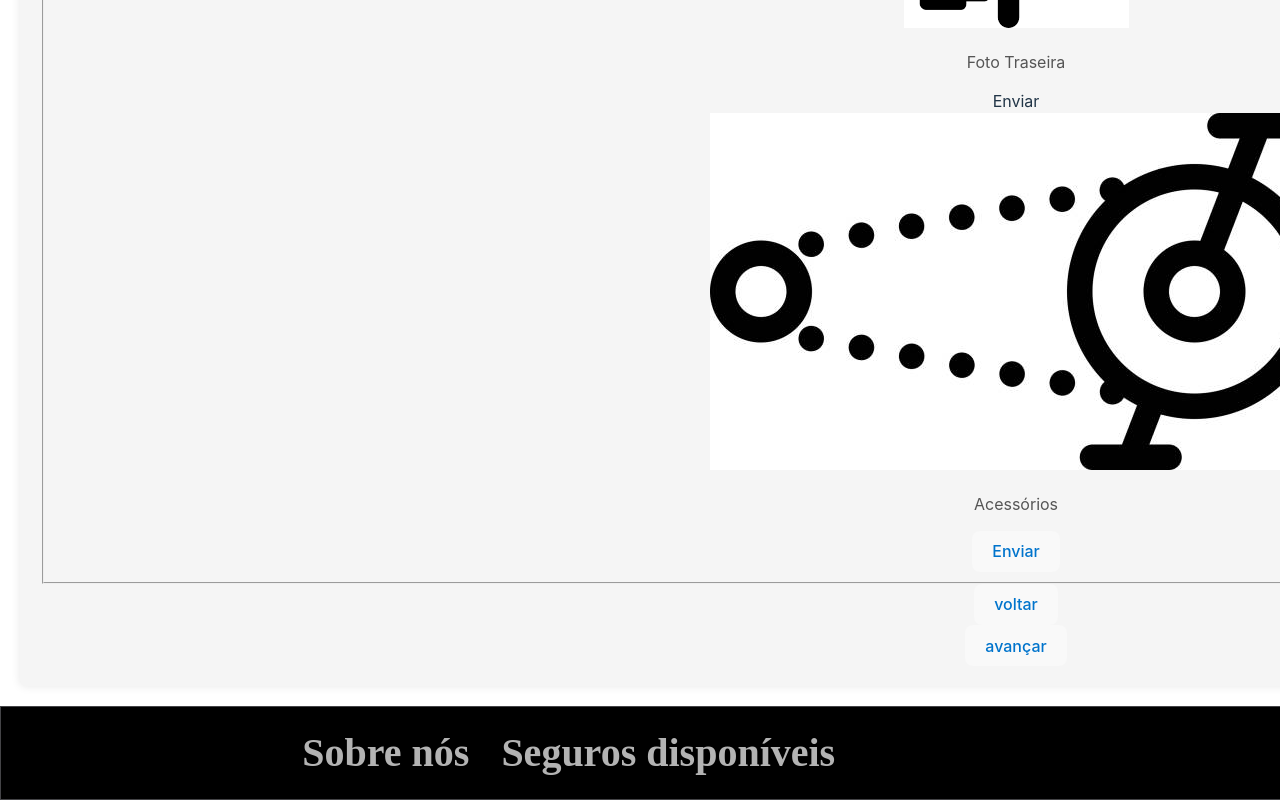
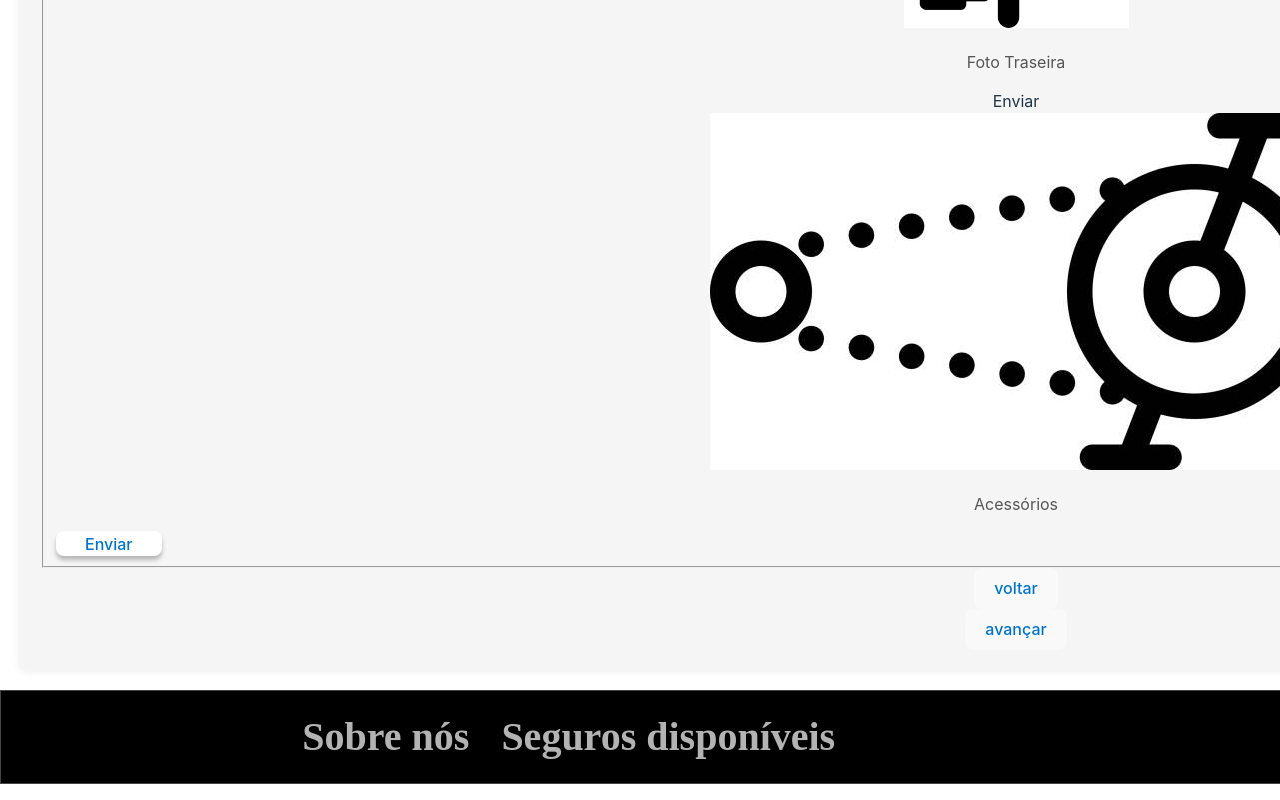
Before and after one commit to MatheusFelipeCamarinhaDuarte/Sprint-3, a React (Vite) app: page /dados-bike/fotos in a window 1280 px wide. Shown: the part 4738-5538 px from the top of the page. Built offline with nearby package versions, Linux system fonts and the light colour scheme.

Commit message:
css botoes

```diff
--- a/src/routes/CSS/Fotos.css
+++ b/src/routes/CSS/Fotos.css
@@ -82,3 +82,16 @@ mini-retangulos
     background: #157EFB;
     box-shadow: 0px 4px 4px 0px rgba(0, 0, 0, 0.25);
     }
+
+    /*
+botoes
+*/
+.botao-enviar{
+    display: flex;
+    height: 25px;
+    padding: 4px 28px 3px 28px;
+    justify-content: center;
+    align-items: center;
+    background: #FFF;
+    box-shadow: 0px 4px 4px 0px rgba(0, 0, 0, 0.25);
+    };
```
